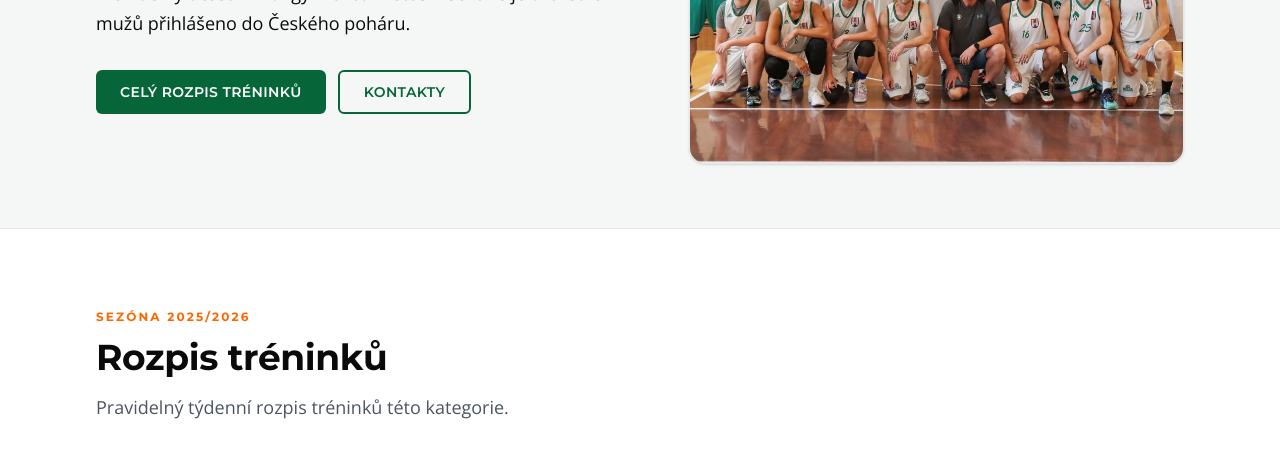
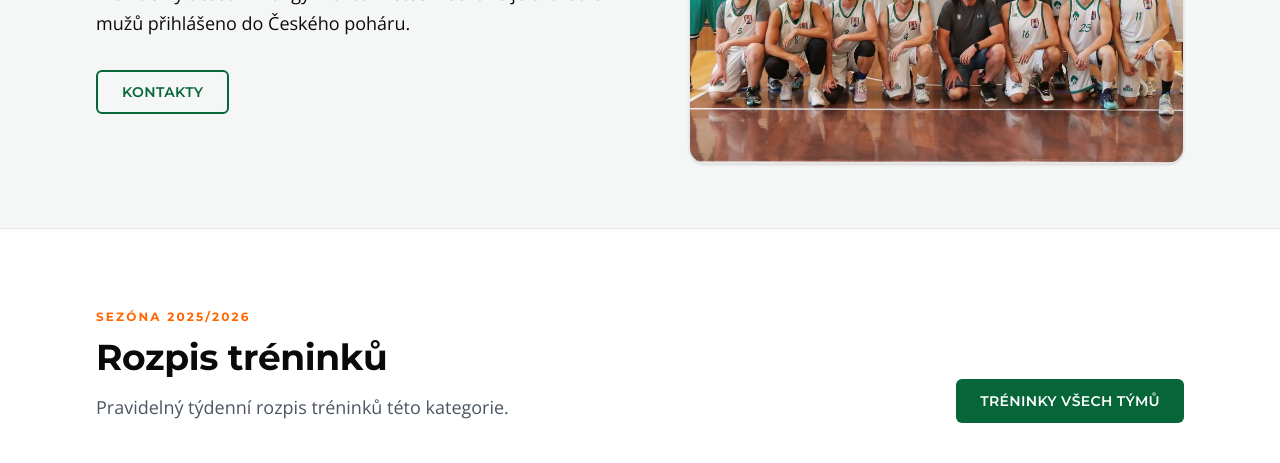
Before and after one commit to Tumis02/basketbal_sumperk_web, a Next.js app: page /tymy/muzi in a window 1280 px wide. Shown: the part 336-799 px from the top of the page. Built offline with nearby package versions, Linux system fonts and the light colour scheme; no server answers.

Commit message:
přesunutí tlačítka

```diff
--- a/app/tymy/[slug]/page.tsx
+++ b/app/tymy/[slug]/page.tsx
@@ -67,7 +67,6 @@ export default async function TymDetailPage({ params }: Props) {
               </div>
             ) : null}
             <div className="mt-8 flex flex-wrap gap-3">
-              <Button href="/treninky">Celý rozpis tréninků</Button>
               <Button href="/kontakty" variant="outline">
                 Kontakty
               </Button>
@@ -97,11 +96,15 @@ export default async function TymDetailPage({ params }: Props) {
 
       {trainings.length > 0 ? (
         <Section>
-          <SectionHeading
-            eyebrow="Sezóna 2025/2026"
-            title="Rozpis tréninků"
-            description="Pravidelný týdenní rozpis tréninků této kategorie."
-          />
+          <div className="mb-10 flex flex-wrap items-end justify-between gap-4">
+            <SectionHeading
+              eyebrow="Sezóna 2025/2026"
+              title="Rozpis tréninků"
+              description="Pravidelný týdenní rozpis tréninků této kategorie."
+              className="mb-0"
+            />
+            <Button href="/treninky">Tréninky všech týmů</Button>
+          </div>
           <ul className="grid gap-3 sm:grid-cols-2 lg:grid-cols-3">
             {trainings.map(({ day, slot }) => {
               const hall = HALLS[slot.hall];
```
